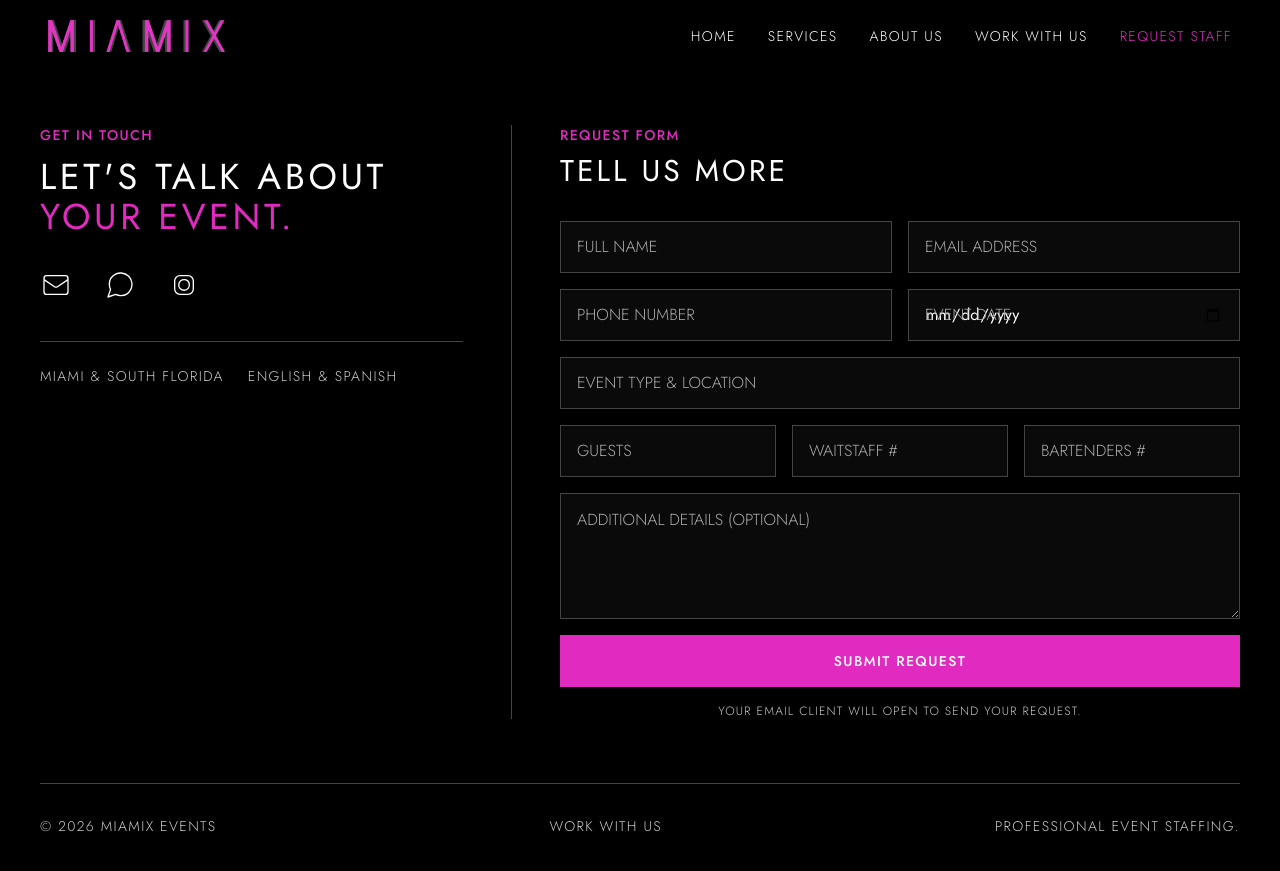
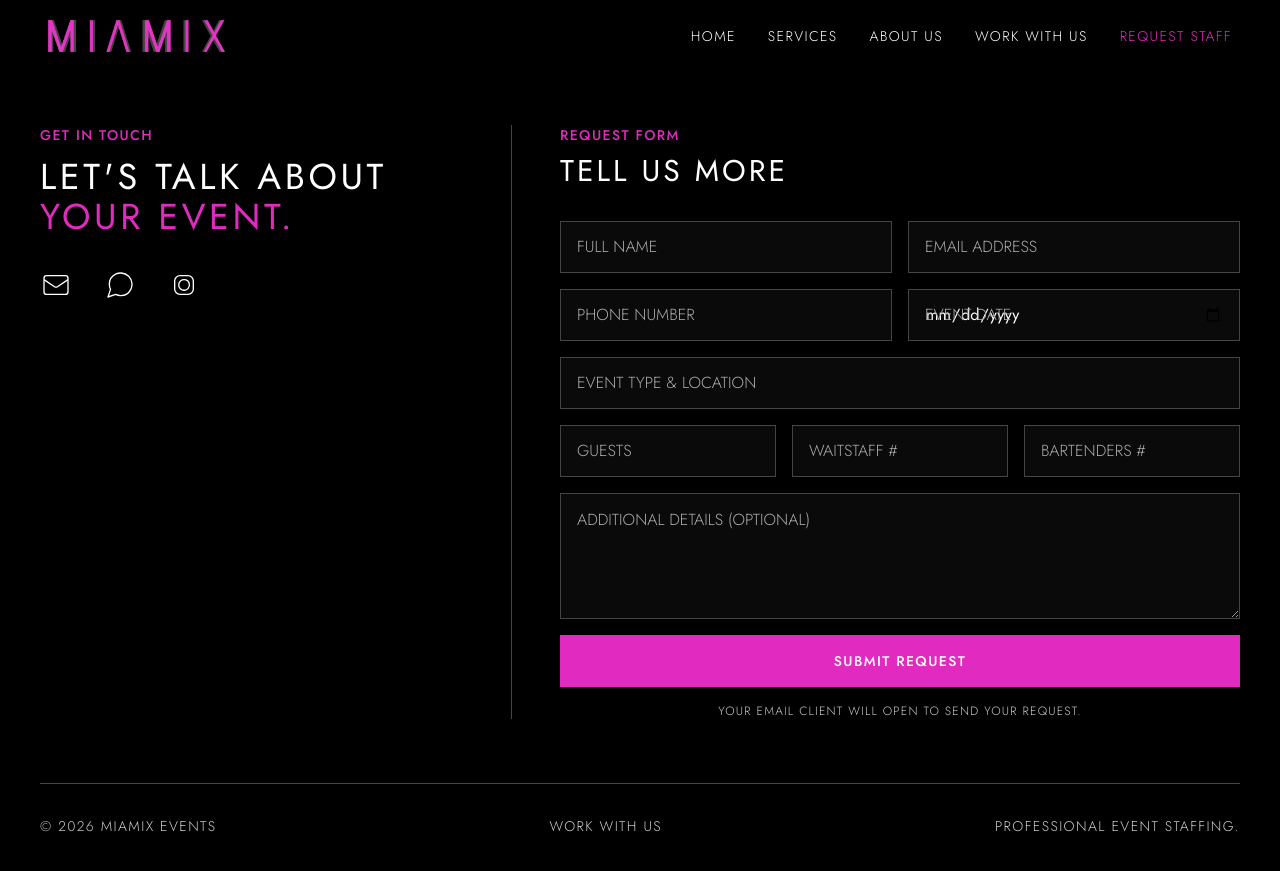
Before and after one commit to MIAMIX-io/MIAMIX.VIP-Site, a Jekyll site: the page events.html, which Jekyll copies as it is, in a window 1280 px wide and 900 px high, scrolled down 2904 px. Shown: the top 871 px of the window. Built offline with Jekyll 4.4.1, drawn with Linux system fonts in a browser that asks for light colours; nearby versions of some CDN libraries.

Commit message:
Update events.html

```diff
--- a/events.html
+++ b/events.html
@@ -446,9 +446,6 @@
                         <svg class="w-8 h-8" fill="none" stroke="currentColor" stroke-width="1" viewBox="0 0 24 24"><rect width="14" height="14" x="5" y="5" rx="4"/><path stroke-linecap="round" stroke-linejoin="round" d="M16 11.37A4 4 0 1 1 12.63 8 4 4 0 0 1 16 11.37z"/><line x1="17.5" x2="17.51" y1="6.5" y2="6.5"/></svg>
                     </a>
                 </div>
-                <div class="mt-10 flex flex-wrap gap-6 text-sm text-brand-secondary uppercase tracking-widest border-t border-brand-border pt-6">
-                    <p>Miami &amp; South Florida</p><p>English &amp; Spanish</p>
-                </div>
             </div>
 
             <div id="request" class="lg:col-span-7 min-w-0">
```
